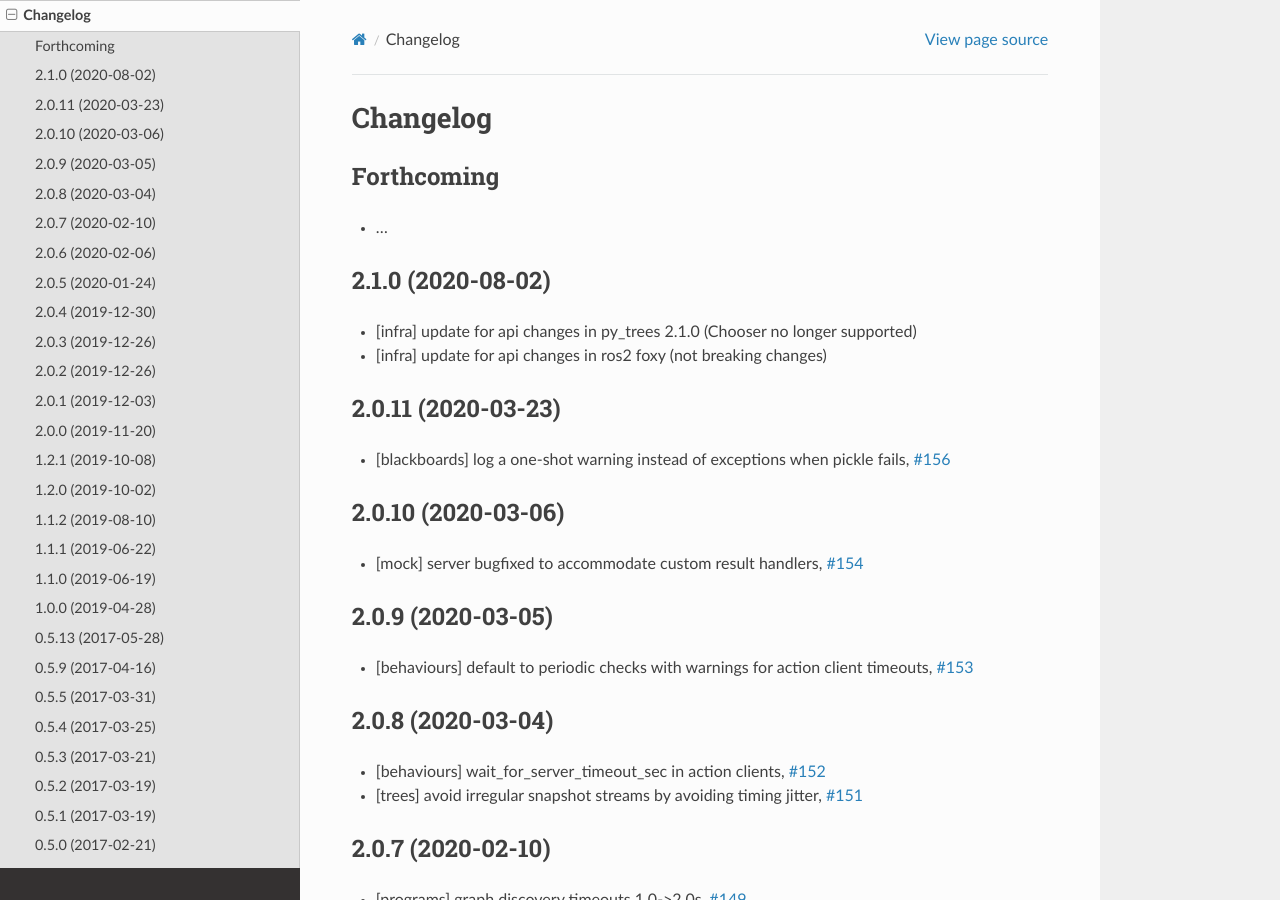
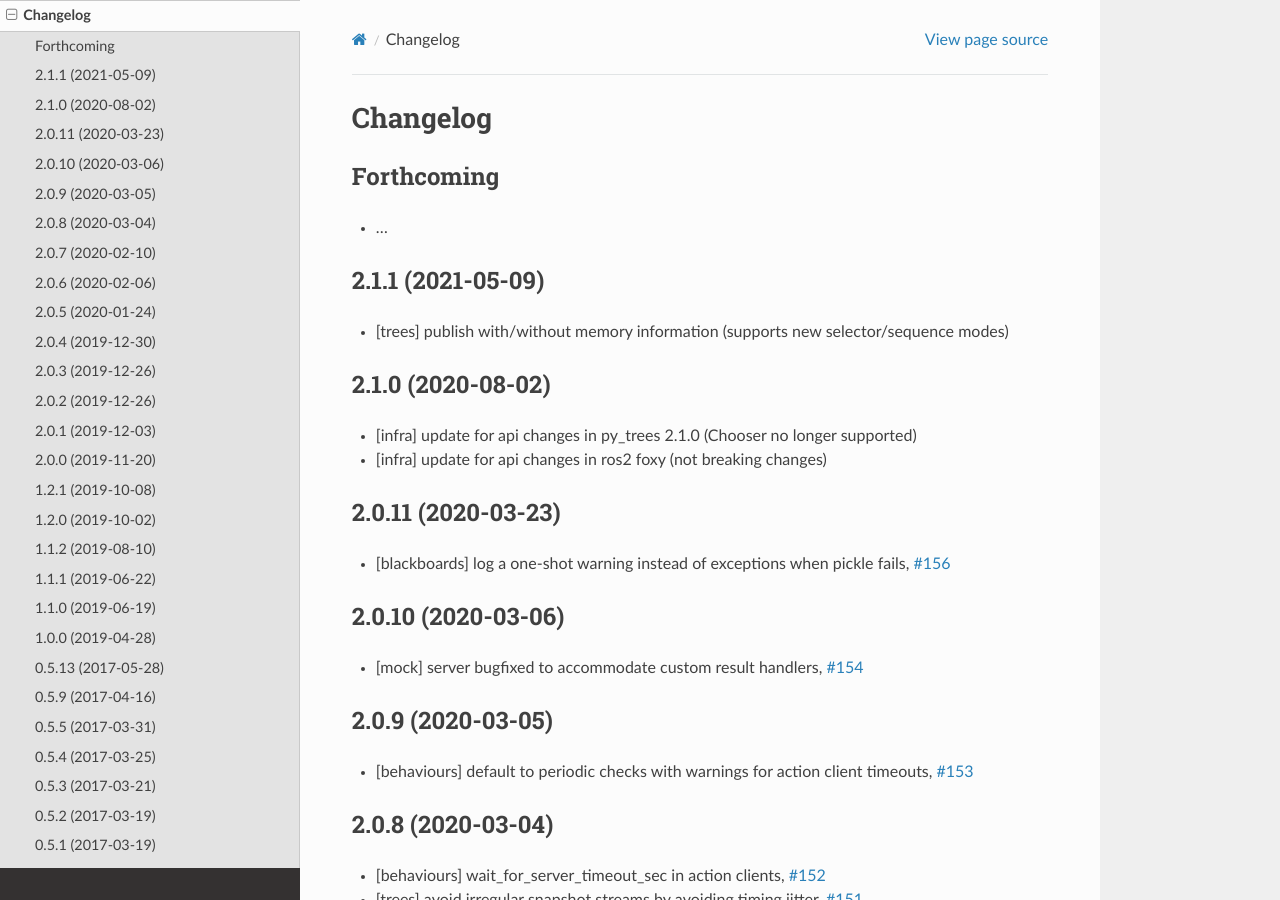
Before and after one commit to stonier/py_trees_ros-release, a Sphinx documentation site: the page built from doc/changelog.rst, in a window 1280 px wide and 900 px high. Built offline with Sphinx 7.4.7 and the Read the Docs theme 2.0.0, drawn with Linux system fonts in a browser that asks for light colours.

Commit message:
Rebase from 'release/foxy/py_trees_ros'

```diff
--- a/CHANGELOG.rst
+++ b/CHANGELOG.rst
@@ -5,6 +5,10 @@ Changelog
 Forthcoming
 -----------
 * ...
+
+2.1.1 (2021-05-09)
+------------------
+* [trees] publish with/without memory information (supports new selector/sequence modes)
 
 2.1.0 (2020-08-02)
 ------------------
--- a/doc/conf.py
+++ b/doc/conf.py
@@ -48,7 +48,7 @@ copyright = u'2020, Daniel Stonier'
 # The short X.Y version.
 version = "2.1"
 # The full version, including alpha/beta/rc tags.
-release = "2.1.0"
+release = "2.1.1"
 
 ##############################################################################
 # Regular Sphinx Configuration
--- a/package.xml
+++ b/package.xml
@@ -2,7 +2,7 @@
 <?xml-model href="http://download.ros.org/schema/package_format2.xsd" schematypens="http://www.w3.org/2001/XMLSchema"?>
 <package format="3">
   <name>py_trees_ros</name>
-  <version>2.1.0</version>
+  <version>2.1.1</version>
   <description>
     ROS2 extensions and behaviours for py_trees.
   </description>
--- a/py_trees_ros/version.py
+++ b/py_trees_ros/version.py
@@ -15,4 +15,4 @@ setup.py and sphinx.
 # Version
 ##############################################################################
 
-__version__ = '2.1.0'
+__version__ = '2.1.1'
--- a/setup.py
+++ b/setup.py
@@ -7,7 +7,7 @@ package_name = 'py_trees_ros'
 
 setup(
     name=package_name,
-    version='2.1.0',  # also package.xml, doc/conf.py, py_trees_ros/version.py
+    version='2.1.1',  # also package.xml, doc/conf.py, py_trees_ros/version.py
     packages=find_packages(
         exclude=['doc*', 'tests*', 'graveyard*', 'scripts*']
     ),
```
Also changed, not shown: README.md (+29 -16 lines), doc/images/trees_dot_graph.png (added), 10 other files.
